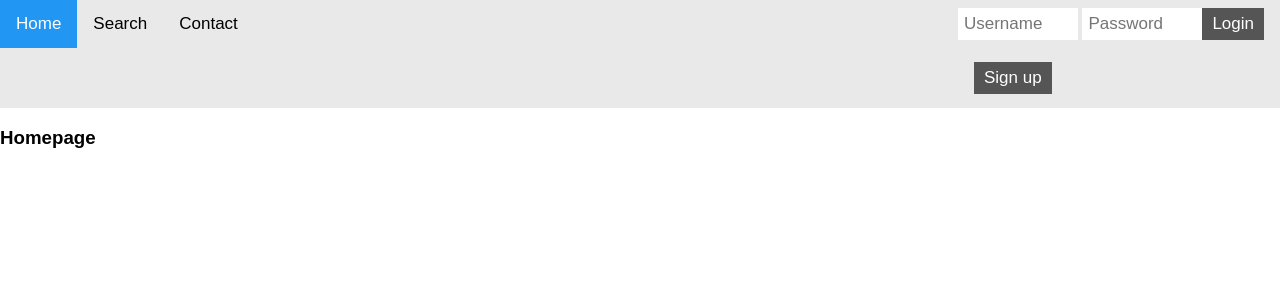
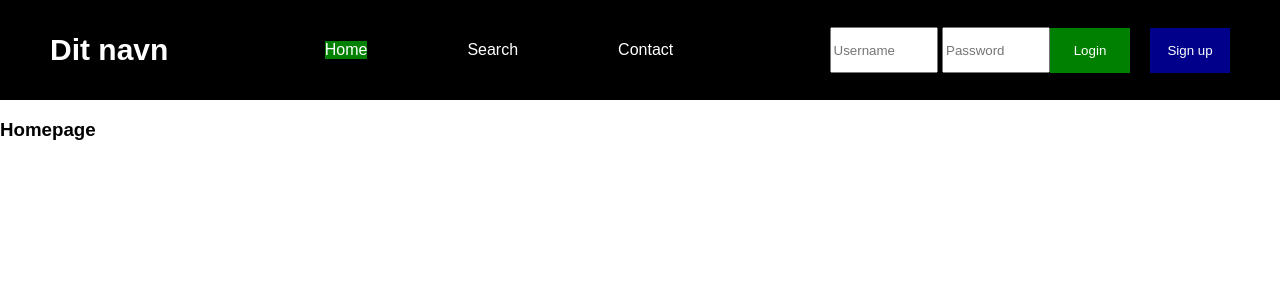
Before and after one commit to Altant457/CA2-frontend-G, a React (Vite) app: page / in a window 1280 px wide. Shown: the top 300 px of the page. Built offline with nearby package versions, Linux system fonts and the light colour scheme.

Commit message:
navbar changes

```diff
--- a/src/components/Header.jsx
+++ b/src/components/Header.jsx
@@ -10,13 +10,28 @@ function Header({setErrorMsg, loggedIn, setLoggedIn}) {
 
     return (
         <nav className="topnav">
-            <NavLink className="active" to="/"><i className="fa fa-fw fa-home"></i> Home</NavLink>
+
+            <div className="topnavLeft">
+                <p>Dit navn</p>
+            </div>
+
+            <div className="topnavMid">
+                <NavLink className="" to="/"><i className="fa fa-fw fa-home"></i> Home</NavLink>
                 <NavLink to="/search"><i className="fa fa-fw fa-search"></i> Search</NavLink>
                 <NavLink to="/contact"><i className="fa fa-fw fa-envelope"></i> Contact</NavLink>
+            </div>
+
+            <div className="topnavRight">
                 {!loggedIn ? (<Login setLoggedIn={setLoggedIn} setErrorMsg={setErrorMsg}  />) :
                     (<div>
                         <LoggedIn setLoggedIn={setLoggedIn}/>
                     </div>)}
+                <NavLink to="/signup">
+                    <button className='signUp'>Sign up</button>
+                </NavLink>
+
+            </div>
+
         </nav>
     );
 }
--- a/src/components/Login.jsx
+++ b/src/components/Login.jsx
@@ -29,9 +29,6 @@ function Login({setLoggedIn, setErrorMsg}) {
                 <input onChange={onChange} type="text" placeholder="Password" id="password"/>
                 <button onClick={performLogin} type="submit">Login</button>
             </form>
-            <Link to="/signup">
-                <button>Sign up</button>
-            </Link>
         </div>
     )
 }
--- a/src/styles/header.css
+++ b/src/styles/header.css
@@ -1,4 +1,3 @@
-* {box-sizing: border-box;}
 
 body {
     margin: 0;
@@ -6,71 +5,67 @@ body {
 }
 
 .topnav {
+    display: flex;
+    flex-direction: row;
     overflow: hidden;
     background-color: #e9e9e9;
+    height: 100px;
+    background-color: black;
+    align-items: center;
+    justify-content: space-between;
 }
+.topnavLeft {
 
-.topnav a {
-    float: left;
-    display: block;
-    color: black;
-    text-align: center;
-    padding: 14px 16px;
+}
+.topnavLeft p {
+    color: white;
+    font-size: 30px;
+    font-weight: 600;
+    padding-left: 50px;
+
+}
+.topnavMid {
+   display: flex;
+   flex-direction: row;
+   gap: 100px
+
+}
+.topnavMid a {
     text-decoration: none;
-    font-size: 17px;
+    color: white;
+    overflow: hidden;
+    position: relative;
+
 }
-
-.topnav a:hover {
-    background-color: #ddd;
-    color: black;
+.topnavMid a:hover {
+    align-self: center;
+    height: 100%;
+    background-color: green;
 }
-
-.topnav a.active {
-    background-color: #2196F3;
-    color: white;
-}
-
-.topnav .login-container {
-    float: right;
-}
-
-.topnav input[type=text] {
-    padding: 6px;
-    margin-top: 8px;
-    font-size: 17px;
-    border: none;
-    width:120px;
-}
-
-.topnav .login-container button {
-    float: right;
-    padding: 6px 10px;
-    margin-top: 8px;
-    margin-right: 16px;
-    background-color: #555;
-    color: white;
-    font-size: 17px;
-    border: none;
-    cursor: pointer;
-}
-
-.topnav .login-container button:hover {
+.topnavMid a.active {
     background-color: green;
 }
 
-@media screen and (max-width: 600px) {
-    .topnav .login-container {
-        float: none;
-    }
-    .topnav a, .topnav input[type=text], .topnav .login-container button {
-        float: none;
-        display: block;
-        text-align: left;
-        width: 100%;
-        margin: 0;
-        padding: 14px;
-    }
-    .topnav input[type=text] {
-        border: 1px solid #ccc;
-    }
+.topnavRight {
+    padding-right: 50px;
+    display: flex;
+    flex-direction: row;
+    align-items: center;
 }
+.topnavRight input {
+    height: 40px;
+    width: 100px;
+    outline: none;
+}
+.topnavRight button {
+    height: 45px;
+    width: 80px;
+    background-color: green;
+    border: none;
+    color: white;
+    cursor: pointer;
+}
+.signUp {
+    margin-left: 20px;
+    background-color: darkblue !important;
+}
--- a/src/styles/main.css
+++ b/src/styles/main.css
@@ -1,5 +1,5 @@
 body {
     margin: 0;
     padding: 0;
-    box-sizing: border-box;
+
 }
```
Lines whose indentation alone changed are shown as unchanged.
